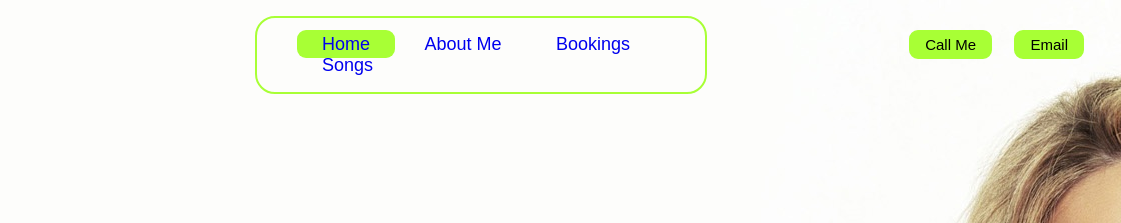
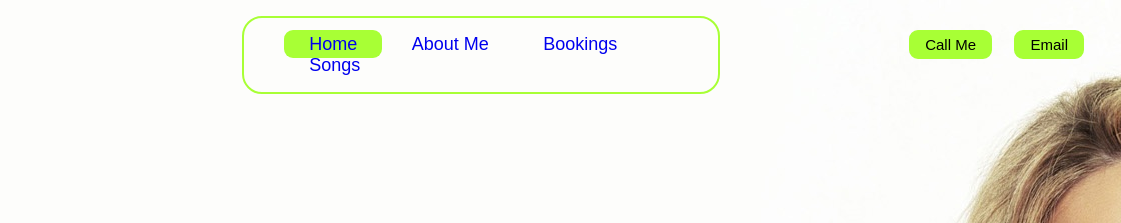
Before and after one commit to adi1719/Mariah-Carey-Landingpage-, a plain HTML site: page index.html in a window 1280 px wide. Shown: the top 223 px of the page, 159-1280 px from the left. Drawn offline with Linux system fonts and the light colour scheme; a web font is replaced by a local one.

```diff
--- a/styles.css
+++ b/styles.css
@@ -30,7 +30,7 @@ body {
 
 .mid {
     display: block;
-    width: 35%;
+    width: 37%;
     margin: 16px auto;
     border: 2px solid #A8FF35;
     border-radius: 20px;
```
